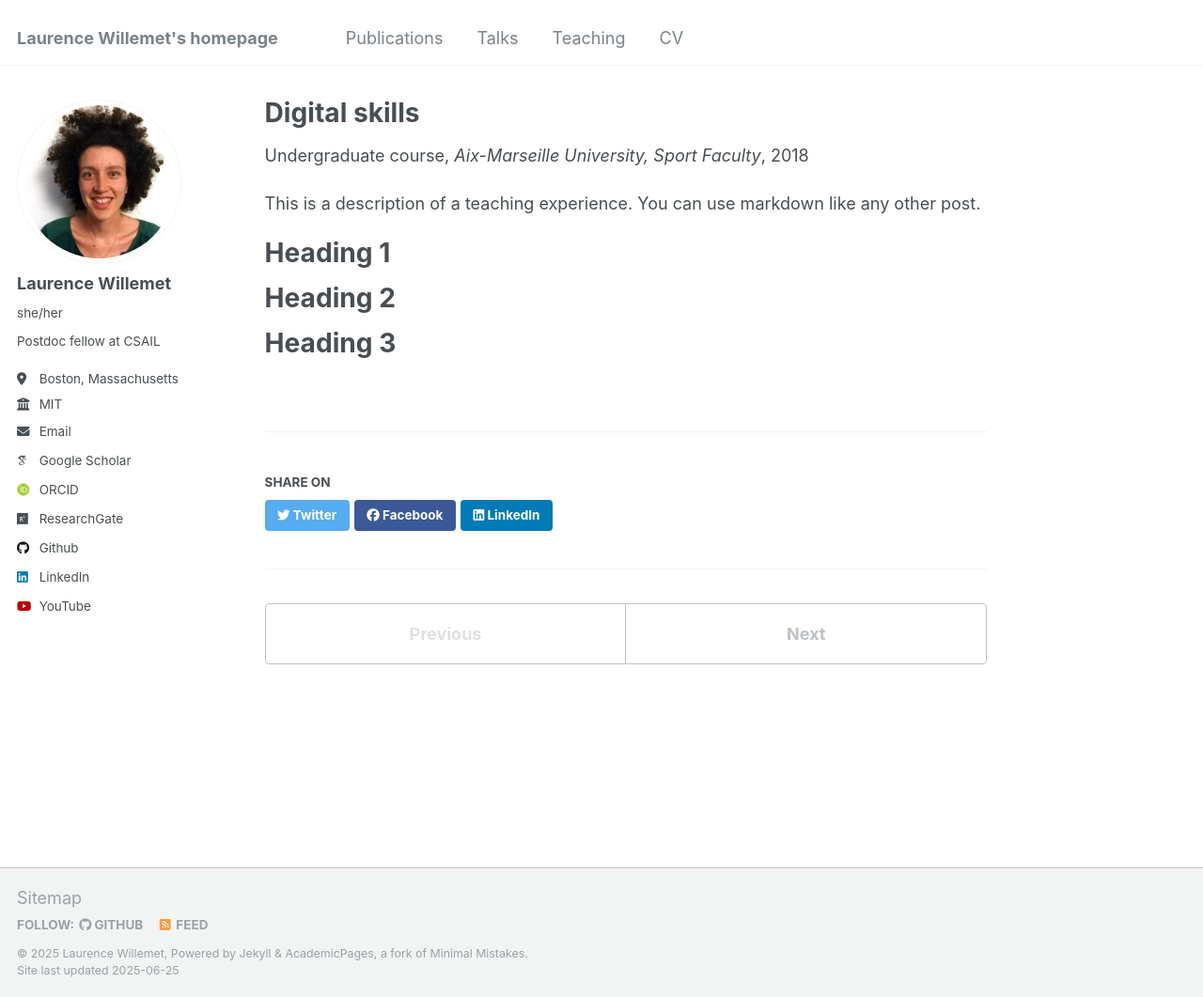
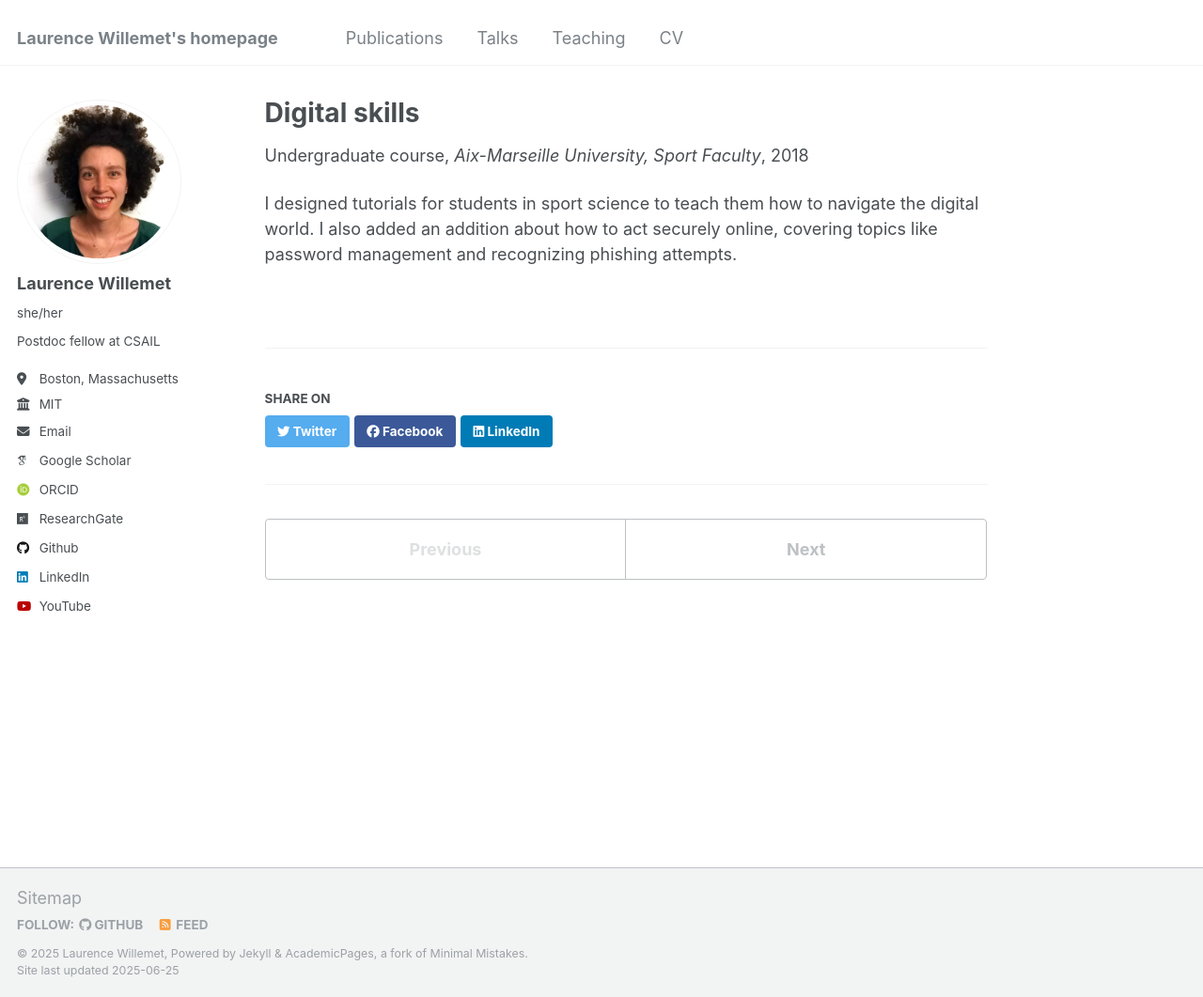
Before and after one commit to lwillemet/lwillemet.github.io, a Jekyll site: the page built from _teaching/2018_AMU.md, in a window 1280 px wide and 1061 px high. Shown: the whole window at 94% size. Built offline with Jekyll 4.4.1, drawn with Linux system fonts in a browser that asks for light colours; some web fonts are replaced.

Commit message:
Update 2018_AMU.md

```diff
--- a/_teaching/2018_AMU.md
+++ b/_teaching/2018_AMU.md
@@ -8,13 +8,4 @@ date: 2018-02-01
 location: "Marseille, France"
 ---
 
-This is a description of a teaching experience. You can use markdown like any other post.
-
-Heading 1
-======
-
-Heading 2
-======
-
-Heading 3
-======
+I designed tutorials for students in sport science to teach them how to navigate the digital world. I also added an addition about how to act securely online, covering topics like password management and recognizing phishing attempts.
```
